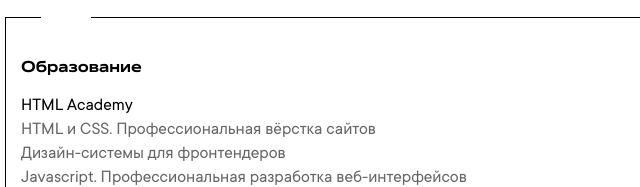
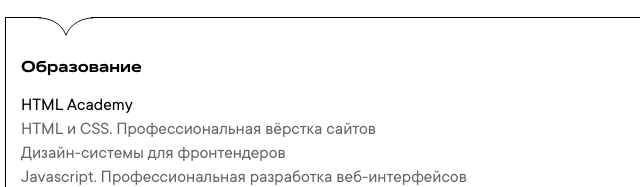
Before and after one commit to Inna-Statsenko/RedCollar, a website: page index.html in a window 1280 px wide. Shown: the part 285-472 px from the top of the page, 387-1027 px from the left. Drawn offline with Linux system fonts and the light colour scheme.

```diff
--- a/css/components/ds-resume.css
+++ b/css/components/ds-resume.css
@@ -5,7 +5,7 @@
   }
 
   .ds-resume::before {
-    content: "";
+    content: " ";
     position: absolute;
     left: 50%;
     top: -1.5px;
--- a/index.html
+++ b/index.html
@@ -116,6 +116,10 @@
 
       <section class="ds-resume">
         <h2 class="visually-hidden">Резюме</h2>
+
+        <svg class="ds-resume__shape" width="60" height="22" viewBox="0 0 60 22" fill="none" xmlns="http://www.w3.org/2000/svg">
+          <path d="M0 1C11.5 1 25 6.5 30 20C35.0177 6.52722 49 1 60 1" stroke="currentColor"/>
+        </svg>
 
         <section>
           <h3 class="ds-text ds-text_template_h2">Образование</h3>
```
